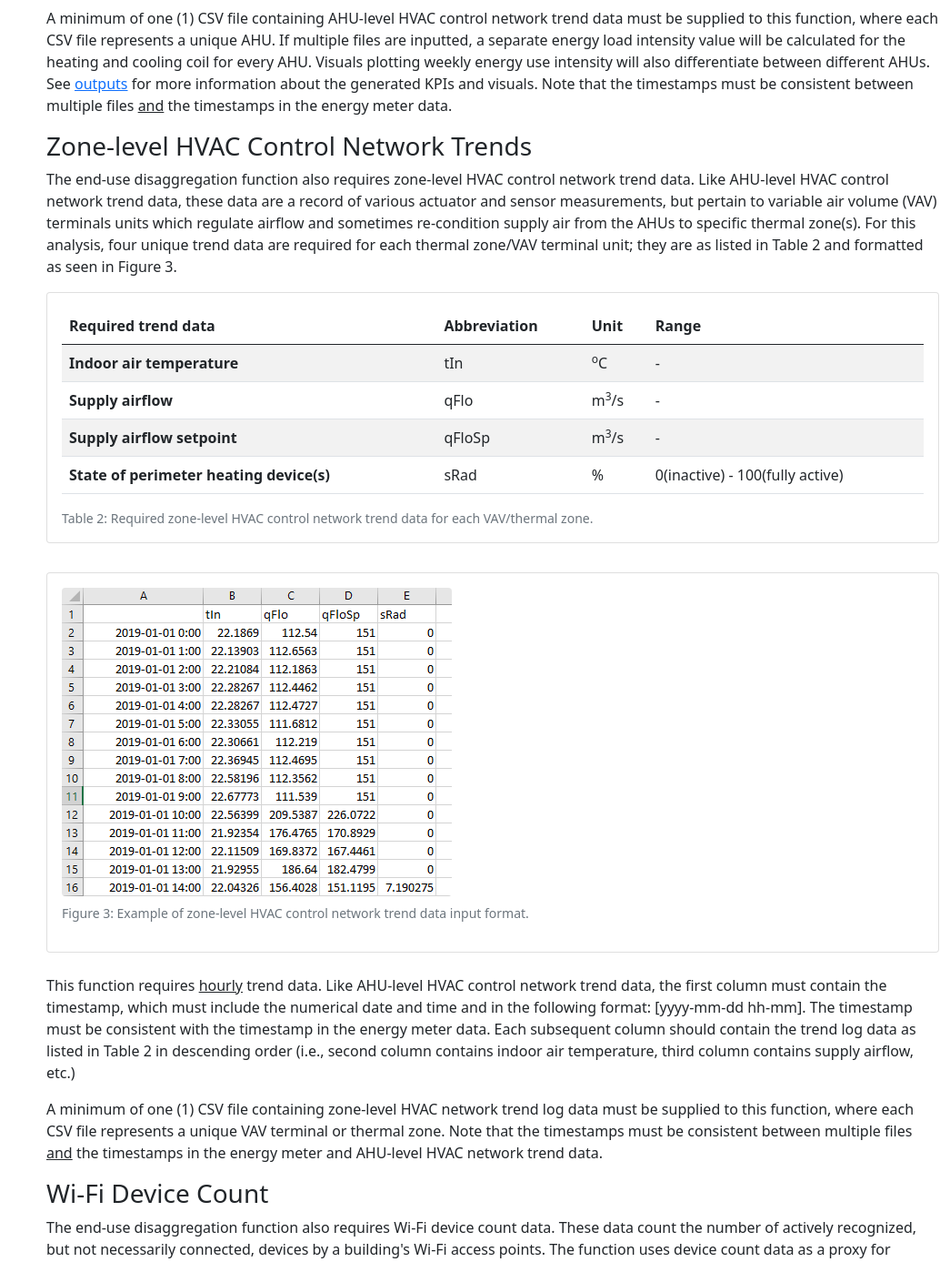
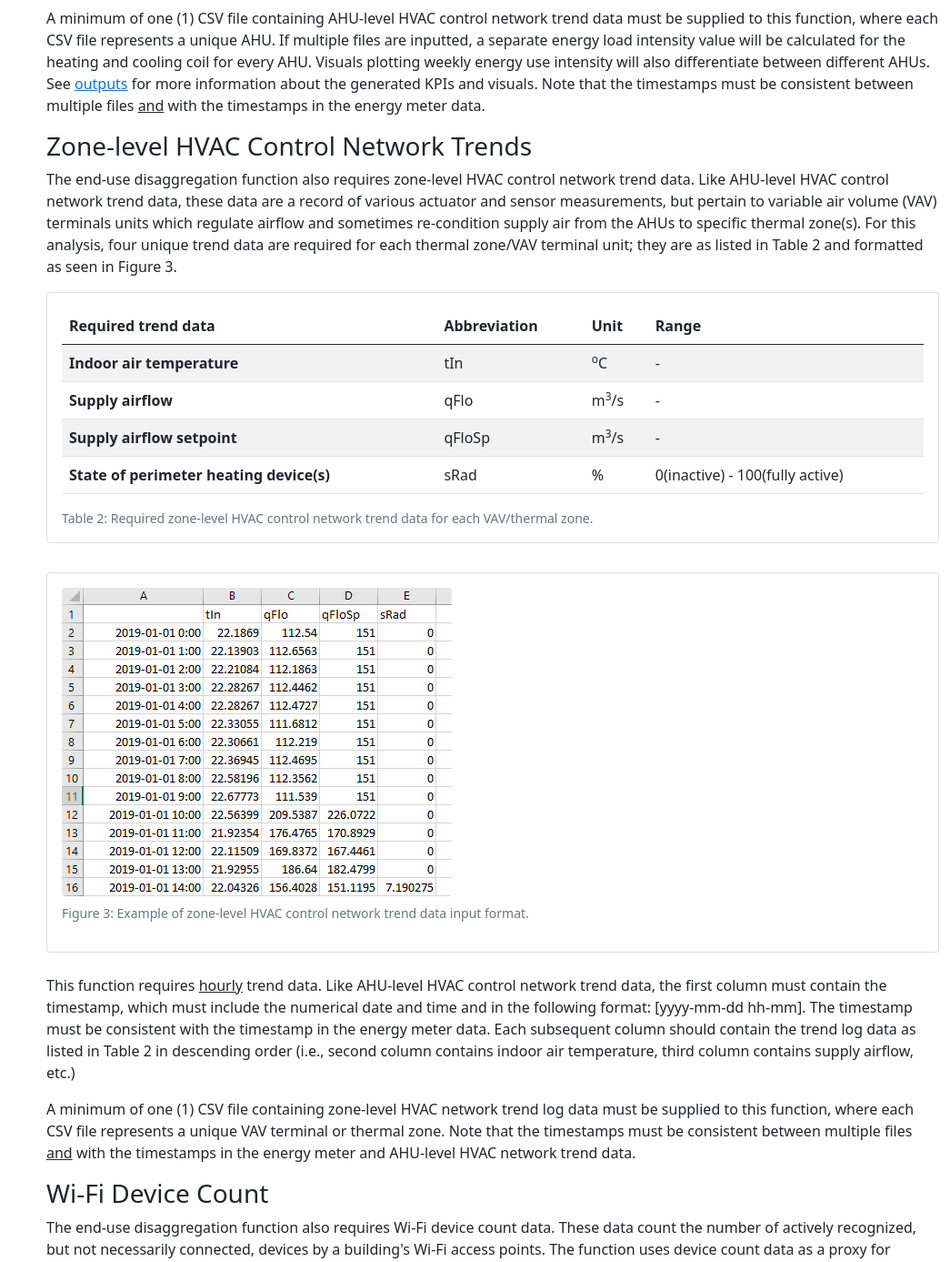
Before and after one commit to Carleton-DBOM-Research-Group/Building_energy_management_toolkit, a Flask app: page /functions/endUseDisaggregation/inputs in a window 1280 px wide. Shown: the part 2507-3894 px from the top of the page at 91% size, without its empty margins (235-1280 px from the left). Run offline with Flask 2, Linux system fonts and the light colour scheme.

Commit message:
minor spelling corrections

```diff
--- a/templates/functions_endUseDisaggregation_inputs.html
+++ b/templates/functions_endUseDisaggregation_inputs.html
@@ -301,7 +301,7 @@
     <p class="fs-6">A minimum of one (1) CSV file containing AHU-level HVAC control network trend data must be supplied to this function, where each CSV file represents a unique AHU.
       If multiple files are inputted, a separate energy load intensity value will be calculated for the heating and cooling coil for every AHU. Visuals plotting weekly energy use intensity
       will also differentiate between different AHUs. See <a href="/functions/endUseDisaggregation/outputs" class="link-blue">outputs</a> for more information about the generated KPIs and visuals.
-      Note that the timestamps must be consistent between multiple files <u>and</u> the timestamps in the energy meter data.</p>
+      Note that the timestamps must be consistent between multiple files <u>and</u> with the timestamps in the energy meter data.</p>
 
     <p class="h3 fw-normal">Zone-level HVAC Control Network Trends</p>
     <p class="fs-6">The end-use disaggregation function also requires zone-level HVAC control network trend data. Like AHU-level HVAC control network trend data, these data are a record of various
@@ -361,7 +361,7 @@
       The timestamp must be consistent with the timestamp in the energy meter data. Each subsequent column should contain the trend log data as listed in Table 2 in descending order (i.e., second column contains
       indoor air temperature, third column contains supply airflow, etc.)</p>
     <p class="fs-6">A minimum of one (1) CSV file containing zone-level HVAC network trend log data must be supplied to this function, where each CSV file represents a unique VAV terminal or thermal zone.
-      Note that the timestamps must be consistent between multiple files <u>and</u> the timestamps in the energy meter and AHU-level HVAC network trend data.</p>
+      Note that the timestamps must be consistent between multiple files <u>and</u> with the timestamps in the energy meter and AHU-level HVAC network trend data.</p>
 
     <p class="h3 fw-normal">Wi-Fi Device Count</p>
     <p class="fs-6">The end-use disaggregation function also requires Wi-Fi device count data. These data count the number of actively recognized, but not necessarily connected, devices by a building's Wi-Fi access points.
```
